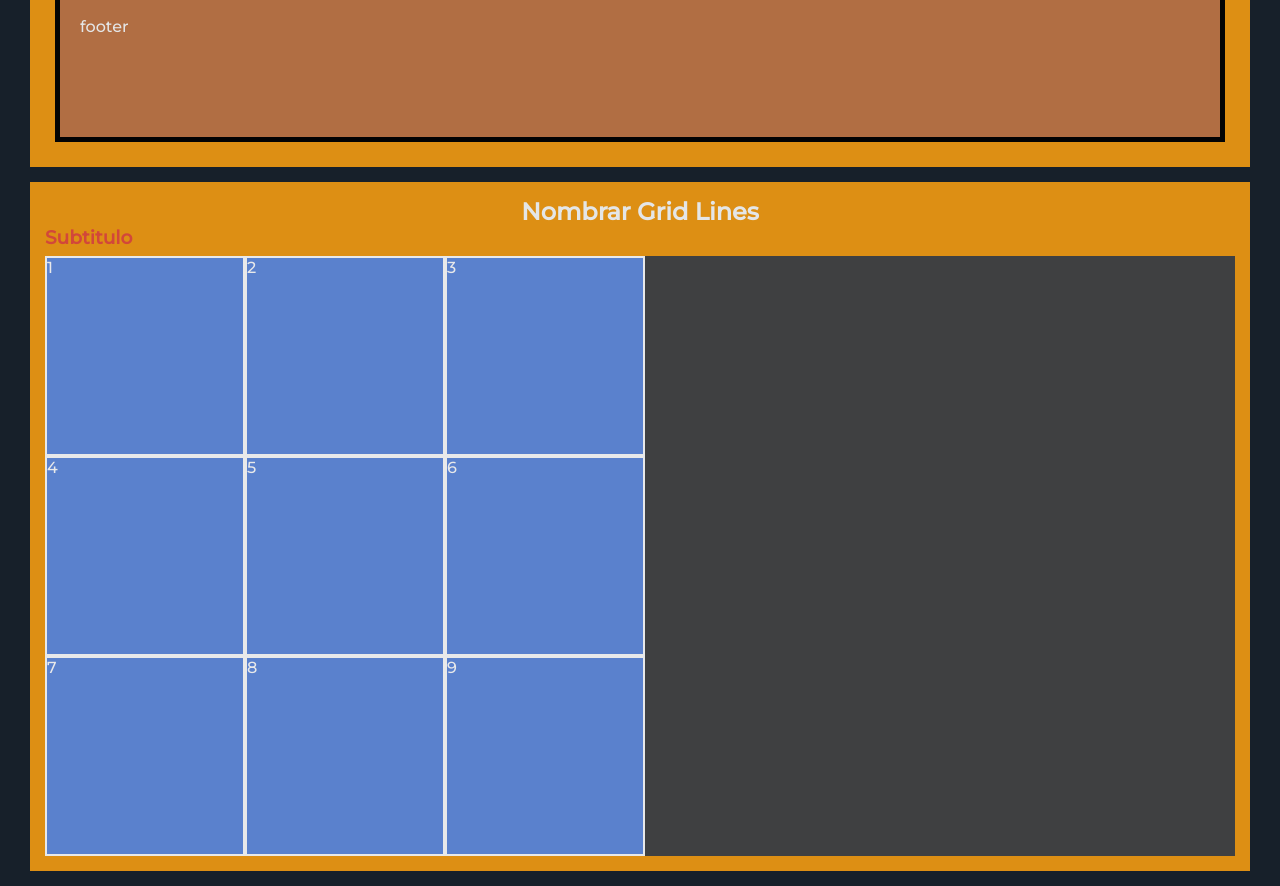
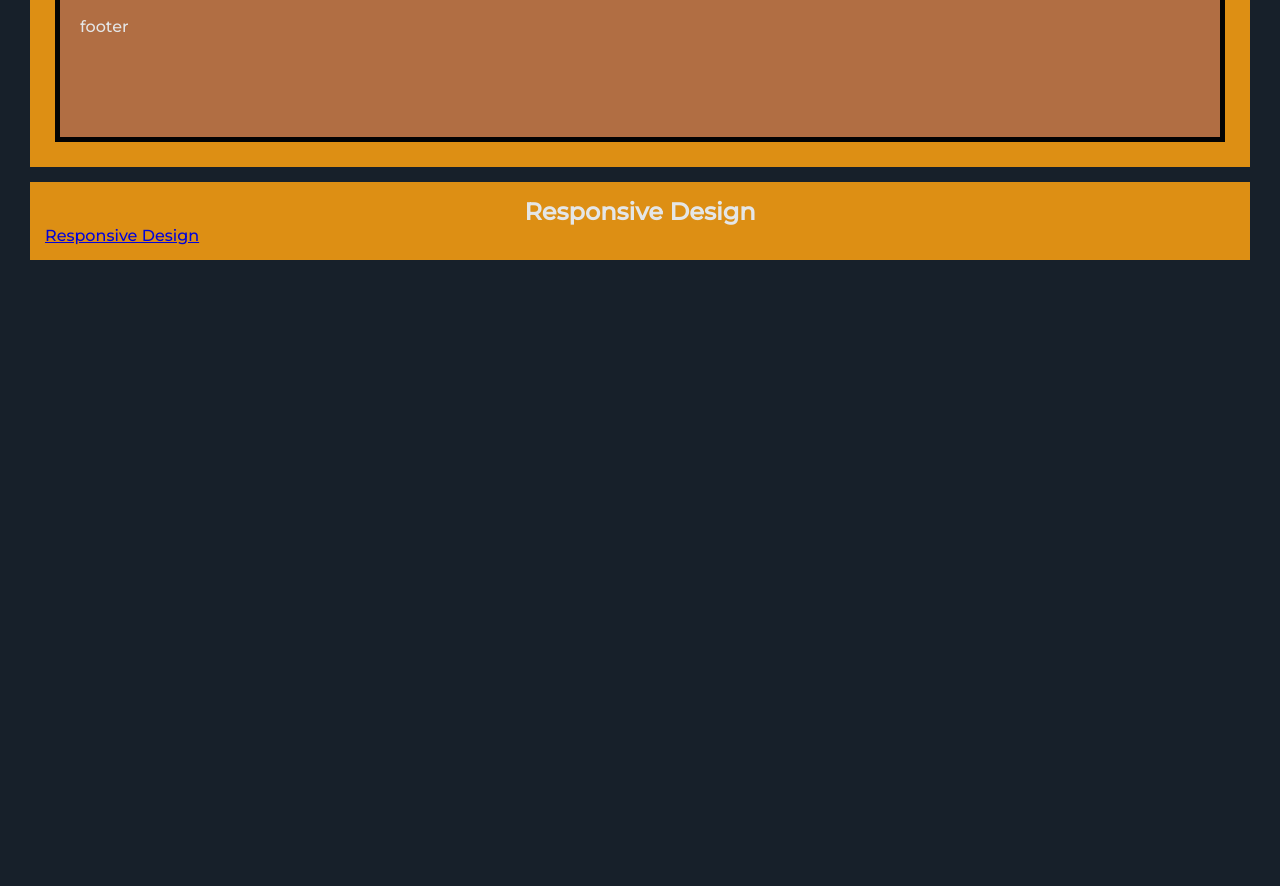
Before and after one commit to Luis-Salinas-SD/Curso-CSS, a plain HTML site: page grid/index.html in a window 1280 px wide. Shown: the part 8738-9624 px from the top of the page. After the commit the page ends 9013 px from the top, so only its background shows below. Drawn offline with Linux system fonts and the light colour scheme.

Commit message:
responsive

```diff
--- a/grid/index.html
+++ b/grid/index.html
@@ -349,19 +349,8 @@
     <!--$ ############################################ Nombrar Grid Lines  ############################################## -->
     <section>
         <div class="panel">
-            <center><h2> Nombrar Grid Lines</h2></center>
-            <h3>Subtitulo</h3>
-            <div class="grid-container-line">
-                <div class="grid-item-l">1</div>
-                <div class="grid-item-l">2</div>
-                <div class="grid-item-l">3</div>
-                <div class="grid-item-l">4</div>
-                <div class="grid-item-l">5</div>
-                <div class="grid-item-l">6</div>
-                <div class="grid-item-l">7</div>
-                <div class="grid-item-l">8</div>
-                <div class="grid-item-l">9</div>
-            </div>
+            <center><h2> Responsive Design </h2></center>
+            <a href="responsive.html">Responsive Design</a>
         </div>
     </section>
     <!--$ ############################################ Nombrar Grid Lines  ############################################## -->
--- /dev/null
+++ b/grid/responsive.css
@@ -0,0 +1,19 @@
+*{
+    font-family: 'Nunito Sans', sans-serif;
+}
+body{
+    background: black;
+    color: blanchedalmond;
+}
+.model{
+    background: #093f63;
+    color: #c3ddd3;
+    width: auto;
+    height: auto;
+    margin: 10px;
+    padding: 5px;
+}
+.model > h1, h2{
+    color: #84f0c7;
+    text-align: center;
+}
```
Also changed, not shown: grid/responsive.html (added, +24 -0 lines).
